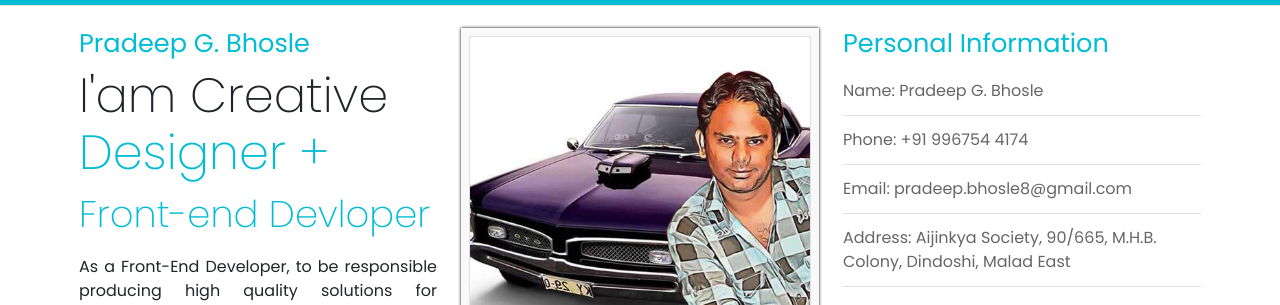
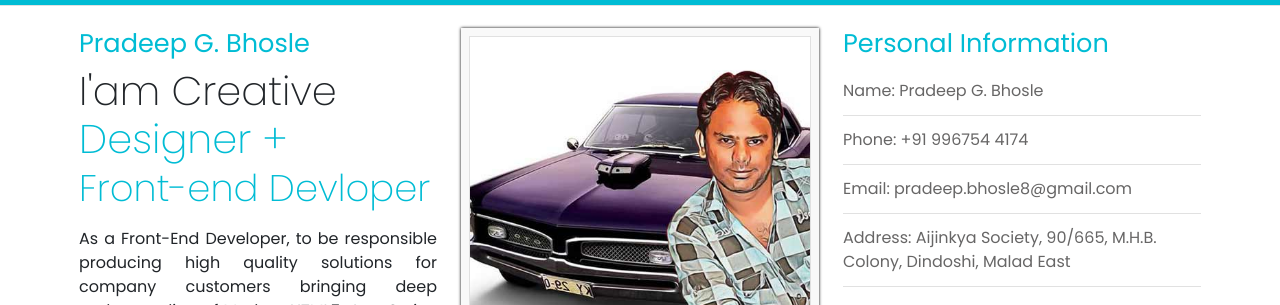
Before and after one commit to pradeepbhosle8/pradeepbhosle, a plain HTML site: page index.html in a window 1280 px wide. Shown: the part 72-377 px from the top of the page. Drawn offline with nearby package versions, Linux system fonts and the light colour scheme; no server answers.

Commit message:
Update index.html

```diff
--- a/index.html
+++ b/index.html
@@ -116,7 +116,7 @@
 					<div class="left">
 
 						<h6>Pradeep G. Bhosle</h6>
-						<h1>I'am Creative <span>Designer + <br/></span><span style="font-size: 37px;">Front-end Devloper</span></h1>
+						<h1 style="font-size: 2.5rem;">I'am Creative <span> Designer + <br/></span><span style="font-size: 37px;">Front-end Devloper</span></h1>
 						<p>As a Front-End Developer, to be responsible producing high quality solutions for company
 							customers bringing deep understanding of Modern HTML5, JavaScript, Angular latest and
 							CSS3/SASS, and the software development life cycle and strong ability to execute and
```
